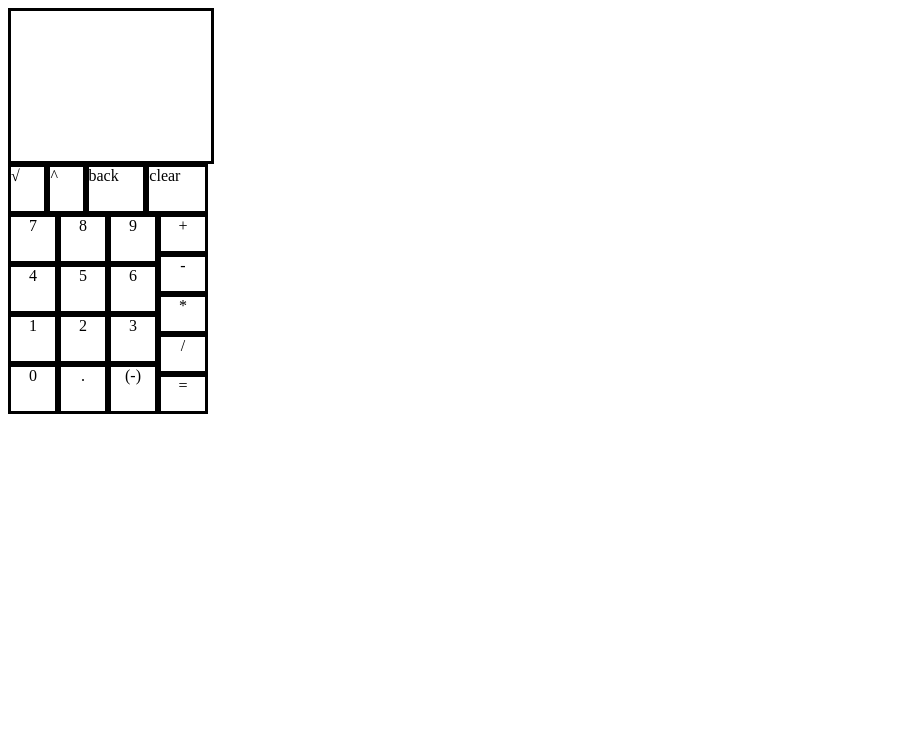
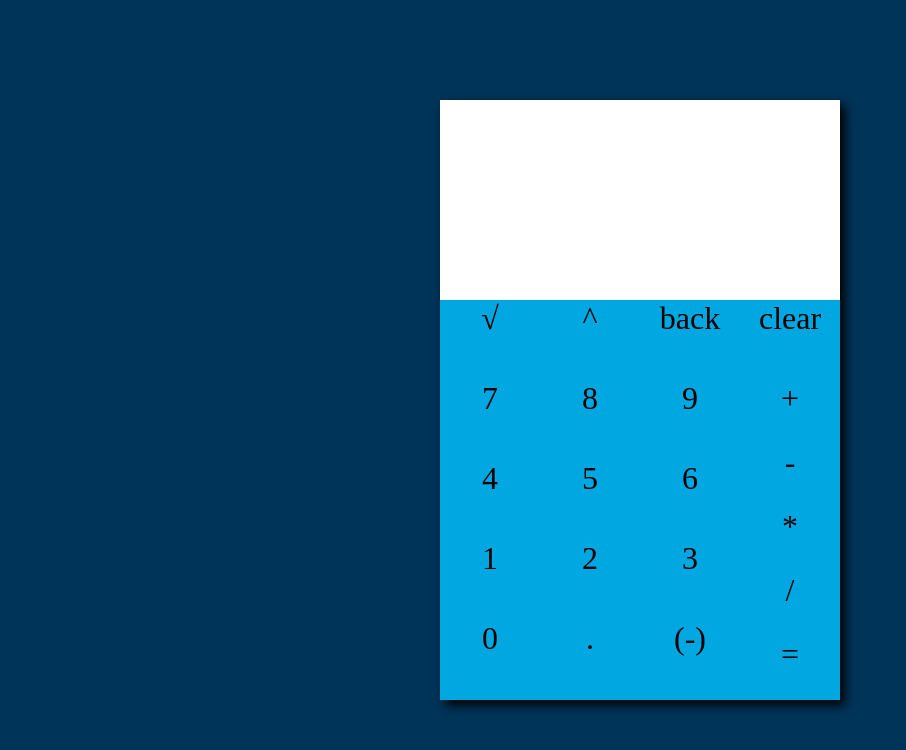
Before and after one commit to tcman2000/calculator, a plain HTML site: page index.html in a window 1280 px wide. Shown: the whole page, without its empty margins (0-906 px from the left). Drawn offline with Linux system fonts and the light colour scheme.

Commit message:
added css formatting

```diff
--- a/index.html
+++ b/index.html
@@ -5,9 +5,8 @@
     </header>
 
     <body>
-        <div id="screen">
-
-        </div>
+        <div id="calculator">
+            <div id="screen"></div>
             <div id="buttonpad">
                 <div id="specials">
                     <div class="special funct" id="root">√</div>
@@ -15,6 +14,7 @@
                     <div class="special" id="backspace">back</div>
                     <div class="special" id="clear">clear</div>
                 </div>
+                <div id="non-specials">
                 <div id="numpad">
                     <div class="num" id="seven">7</div>
                     <div class="num" id="eight">8</div>
@@ -37,6 +37,8 @@
                     <div class="funct" id="equals">=</div>
                 </div>
             </div>
+            </div>
+        </div>
     </body>
     <script src="script.js"></script>
 </html>
--- a/script.js
+++ b/script.js
@@ -15,6 +15,14 @@ function divide(a,b){
     return a/b;
 }
 
+function power(a,b){
+    return Math.pow(a, b);
+}
+
+function root(a,b){
+    return Math.sqrt(a,b);
+}
+
 function operate(op, a, b) {
     let result = null;
     if(op == '+'){
@@ -25,6 +33,8 @@ function operate(op, a, b) {
         result = multiply(a,b);
     } else if (op == '/') {
         result = divide(a,b);
+    } else if (op == '^') {
+        result = power(a,b);
     }
     console.log(result);
     return result;
@@ -70,9 +80,6 @@ operators.forEach(operator => {
     operator.addEventListener('click', () => {
         let sign = operator.getAttribute('id');
         if(b !=null){
-            if(op='/' && b==0){
-                alert("why are you dividing by zero?");
-            }
             let solution = operate(op, a, b);
             display.textContent = '';
             display.appendChild(document.createTextNode(solution));
--- a/style.css
+++ b/style.css
@@ -1,47 +1,62 @@
-.body{
+body{
+    margin: auto;
+    width: 50%;
+    background-color: #003459;
+}
+
+#calculator{
     display: flex;
-    flex-direction: column;
+    width: 400px;
+    height: 600px;
+    flex-flow: column wrap;
+    margin: auto;
+    margin-top: 100px;
+    border: thin;
+    box-shadow: 5px 5px 10px;
 }
 
 #screen {
-    border: solid;
-    border-color: black;
-    height: 150px;
-    width: 200px;
+    height: 200px;
+    width: auto;
+    background-color: white;
+    font-size: 32px;
+    text-align: right;
+    color: #00171F;
 }
 
 #buttonpad {
     display: flex;
-    height: 250px;
-    width: 200px;
+    height: 400px;
+    width: 400px;
+    flex-flow: column wrap;
+    background-color: #00A7E1;
+    font-size: 32px;
     text-align: center;
-    flex-wrap: wrap;
+}
+
+#non-specials {
+    display: flex;
+    flex-flow: row wrap;
 }
 
 #specials {
     display: flex;
-    height: 50px;
-    width: 200px;
+    height: 80px;
+    width: 400px;
 }
 
 .special {
-    display: flex;
-    flex-grow: 1;
+    width: 100px;
 }
 
 #numpad {
     display: grid;
-    height: 200px;
-    grid-template-columns: repeat(3, 50px);
-    grid-template-rows: repeat(3, 50px);
+    height: auto;
+    grid-template-columns: repeat(3, 100px);
+    grid-template-rows: repeat(4, 80px);
 }
 
 #functions {
     display: grid;
-    grid-template-columns: 50px;
+    grid-template-columns: 100px;
 }
-
-.num, .funct, .special {
-    border: solid;
-    border-color: black;
-}
```
Lines whose indentation alone changed are shown as unchanged.
